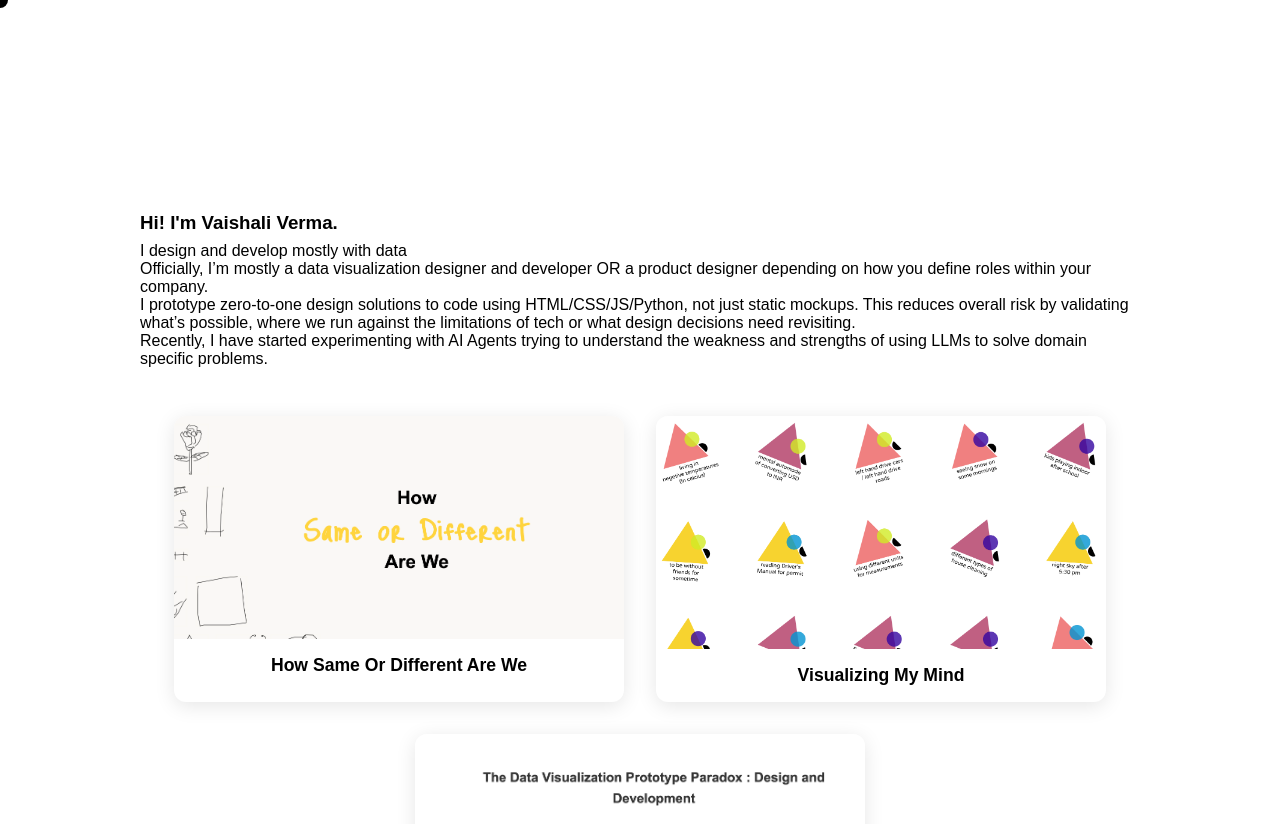
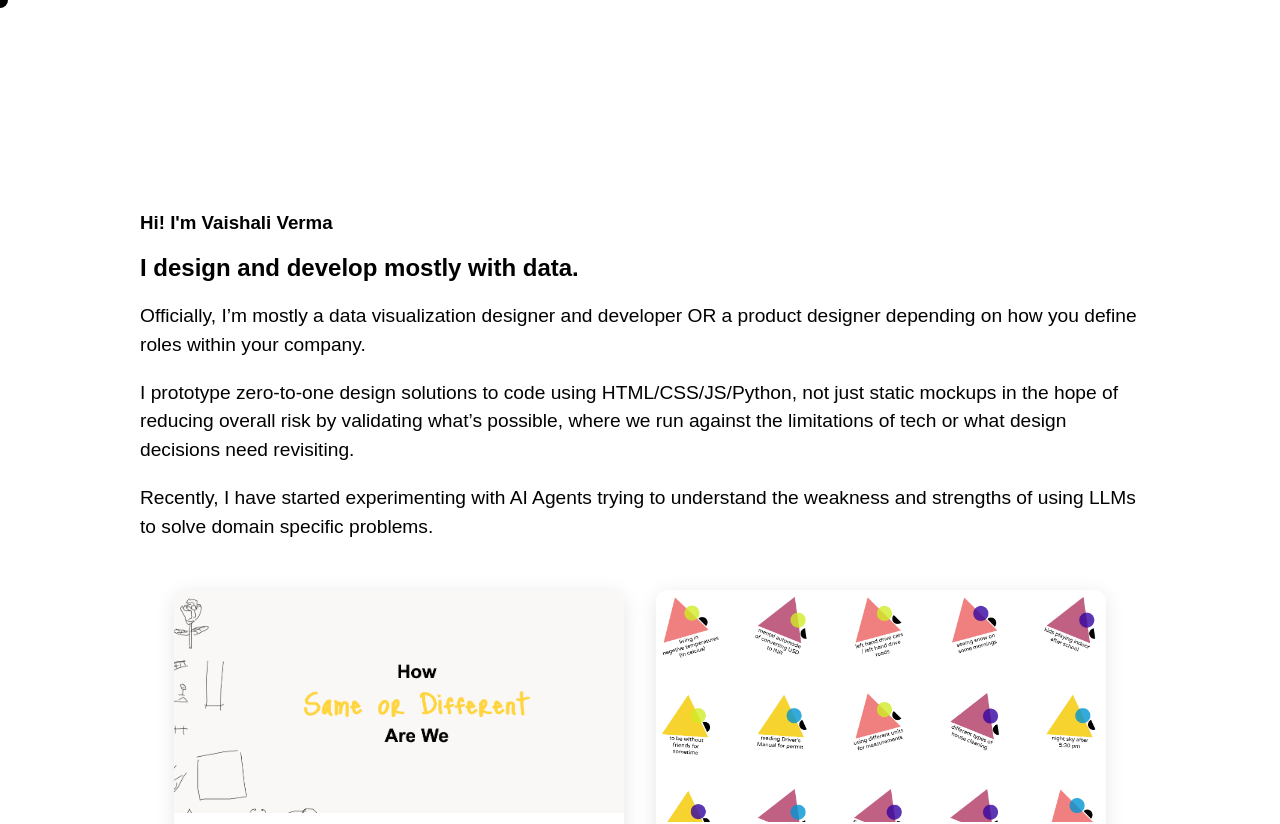
Before and after one commit to vaishalivr/Portfolio-2025, a SvelteKit app: page / in a window 1280 px wide. Shown: the top 824 px of the page. Built offline with nearby package versions, Linux system fonts and the light colour scheme.

Commit message:
updating intro text

```diff
--- a/src/routes/+page.svelte
+++ b/src/routes/+page.svelte
@@ -33,22 +33,16 @@
 <svelte:window on:mousemove={handleMouseMove} />
 
 <div class="container">
-  <!-- <h1>Hi! I'm Vaishali Verma.</h1>
-  <h1>I design and develop mostly with data</h1>
-  <h1>
-    Working with foundational AI models, into experimenting with latest
-    techniques to augment experiences with LLMs
-  </h1> -->
-  <h3>Hi! I'm Vaishali Verma.</h3>
-  <div>I design and develop mostly with data</div>
+  <h3>Hi! I'm Vaishali Verma</h3>
+  <h2>I design and develop mostly with data.</h2>
   <div>
     Officially, I’m mostly a data visualization designer and developer OR a
     product designer depending on how you define roles within your company.
   </div>
   <div>
     I prototype zero-to-one design solutions to code using HTML/CSS/JS/Python,
-    not just static mockups. This reduces overall risk by validating what’s
-    possible, where we run against the limitations of tech or what design
+    not just static mockups in the hope of reducing overall risk by validating
+    what’s possible, where we run against the limitations of tech or what design
     decisions need revisiting.
   </div>
   <div>
@@ -134,6 +128,12 @@
     font-family: sans-serif;
   }
 
+  .container div {
+    margin-bottom: 1.2rem;
+    font-size: 1.2rem;
+    line-height: 1.5;
+  }
+
   h3 {
     margin: 0.5rem 0;
   }
```
